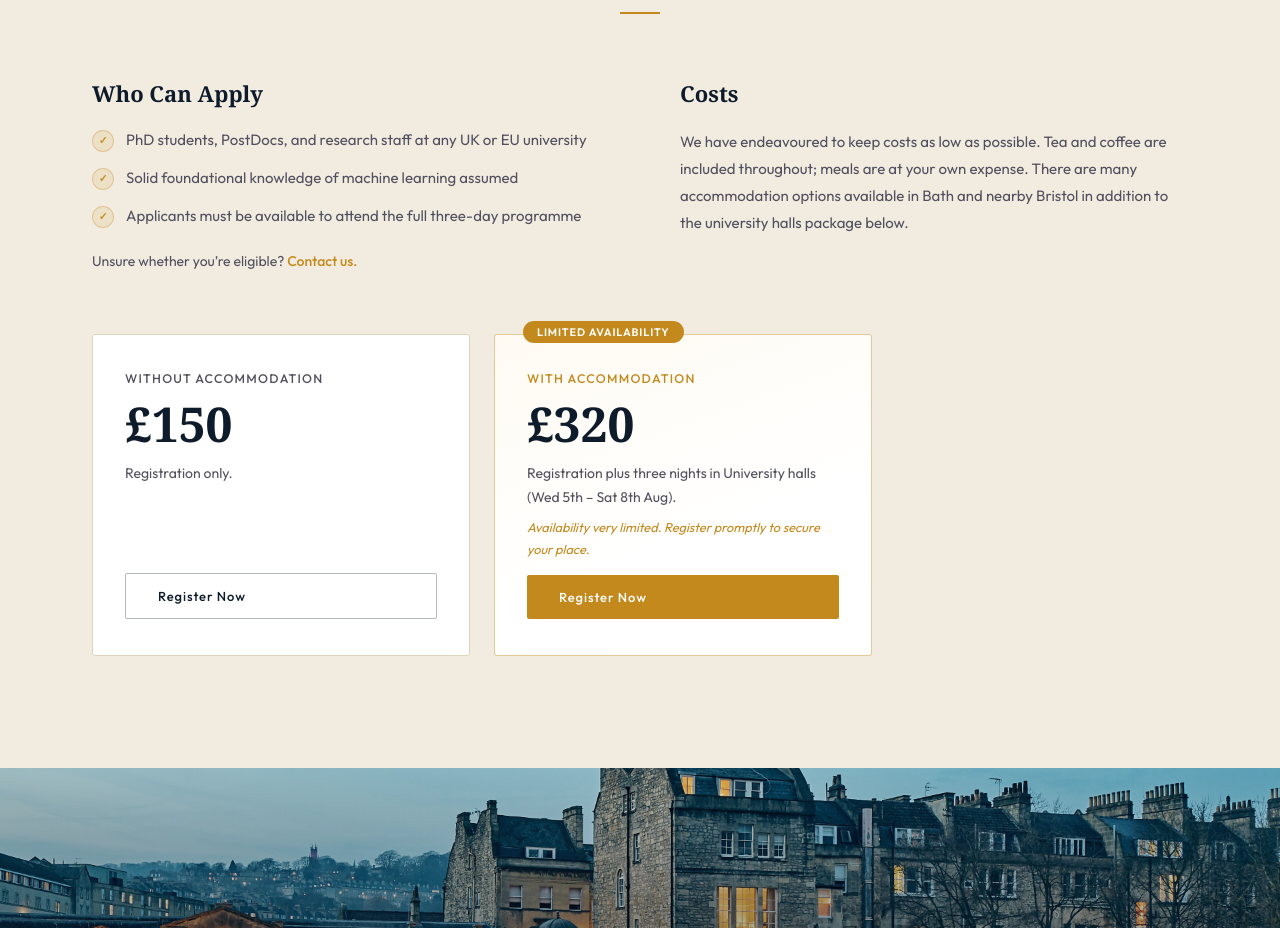
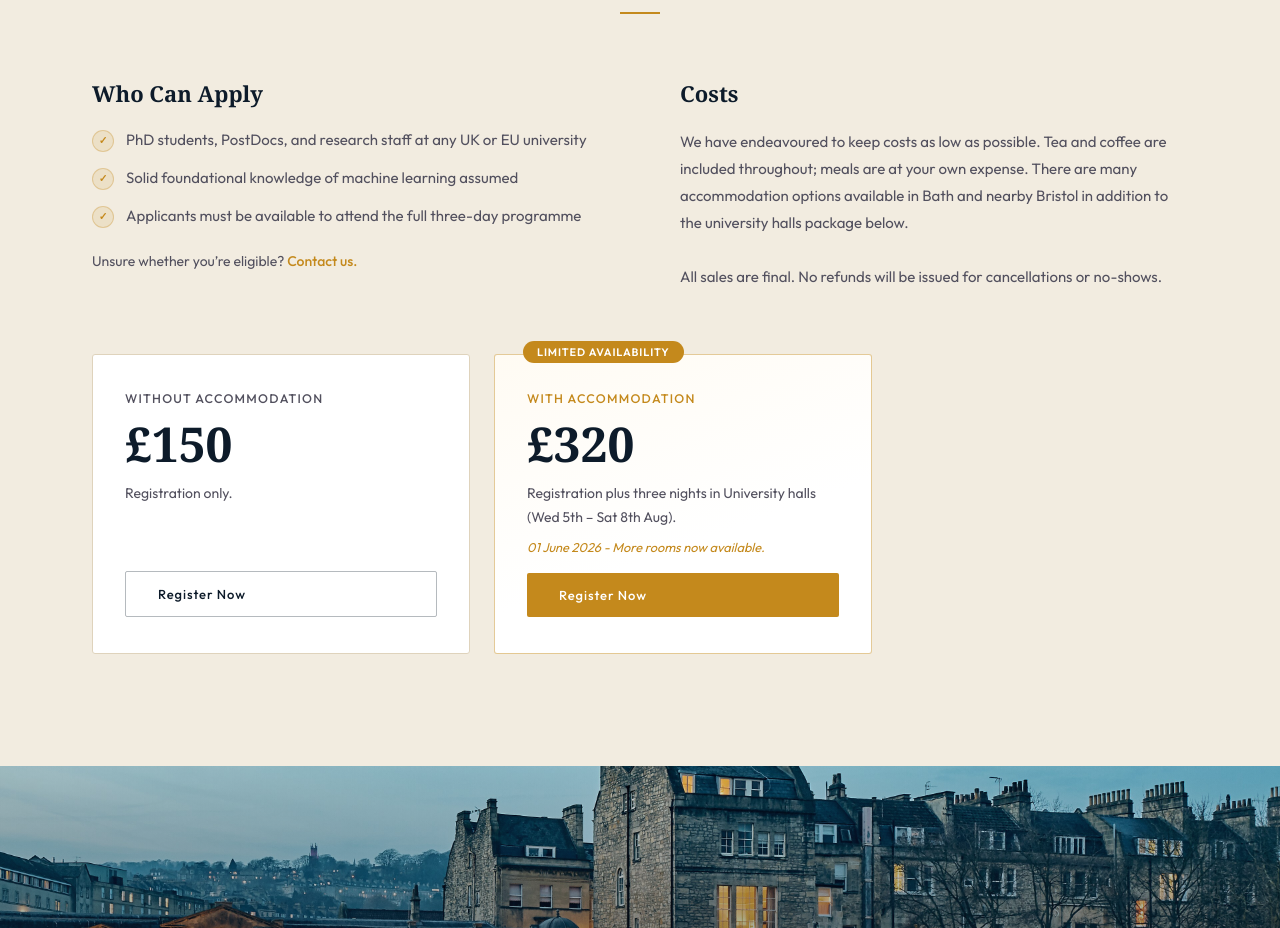
Before and after one commit to udlbook/BathMLSummerSchool, a React (Vite) app: page / in a window 1280 px wide. Shown: the part 3760-4688 px from the top of the page. Built offline with nearby package versions, Linux system fonts and the light colour scheme; a web font is replaced by a local one.

Commit message:
Before sold out

```diff
--- a/src/components/RegistrationSection.jsx
+++ b/src/components/RegistrationSection.jsx
@@ -20,7 +20,7 @@ const PRICES = [
     label: 'With Accommodation',
     amount: '£320',
     description: 'Registration plus three nights in University halls (Wed 5th – Sat 8th Aug).',
-    note: 'Availability very limited.  Register promptly to secure your place.',
+    note: '01 June 2026 - More rooms now available.',
     featured: true,
   },
 ]
@@ -69,7 +69,9 @@ export default function RegistrationSection() {
               We have endeavoured to keep costs as low as possible. Tea and coffee are
               included throughout; meals are at your own expense. There are many
               accommodation options available in Bath and nearby Bristol in addition to
-              the university halls package below.
+              the university halls package below.<br/><br/>
+
+              All sales are final. No refunds will be issued for cancellations or no-shows.
             </p>
           </div>
         </div>
```
